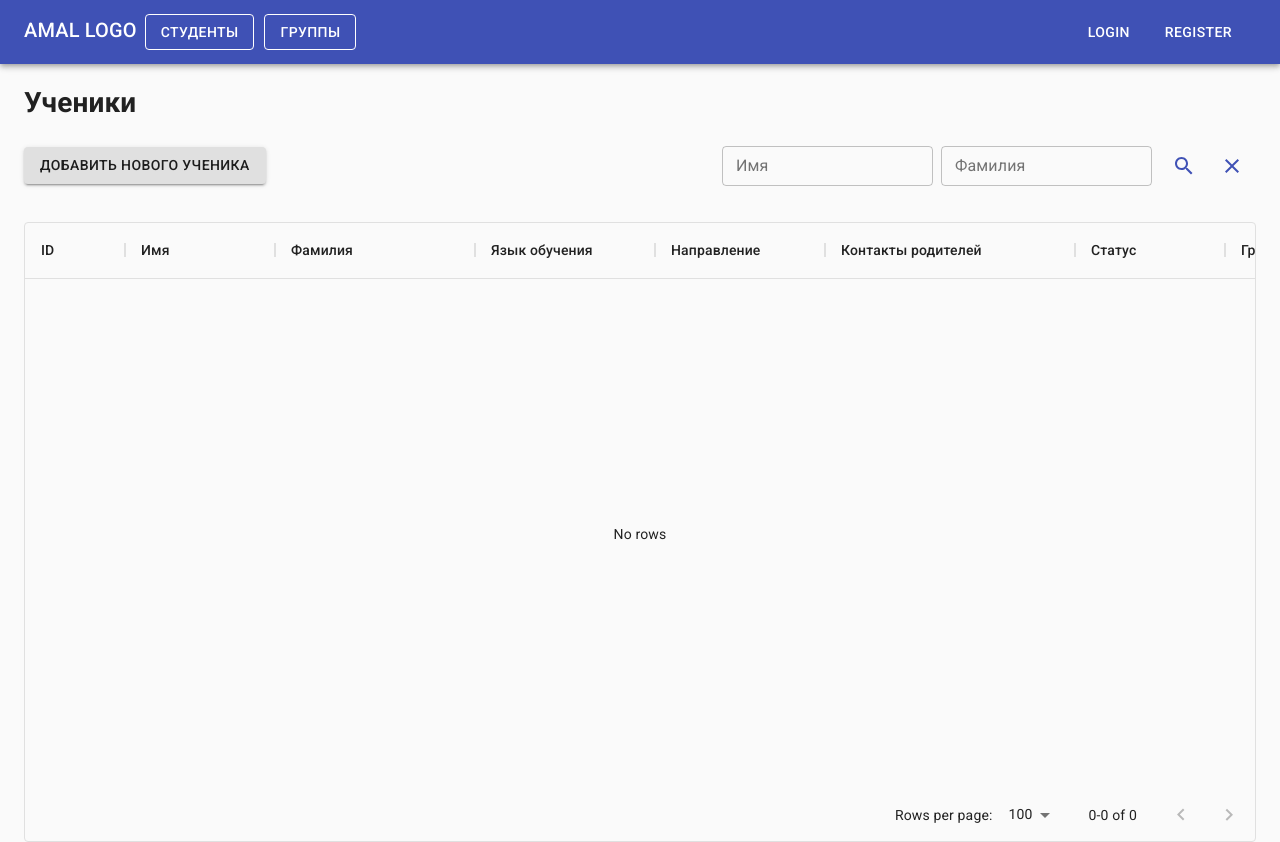
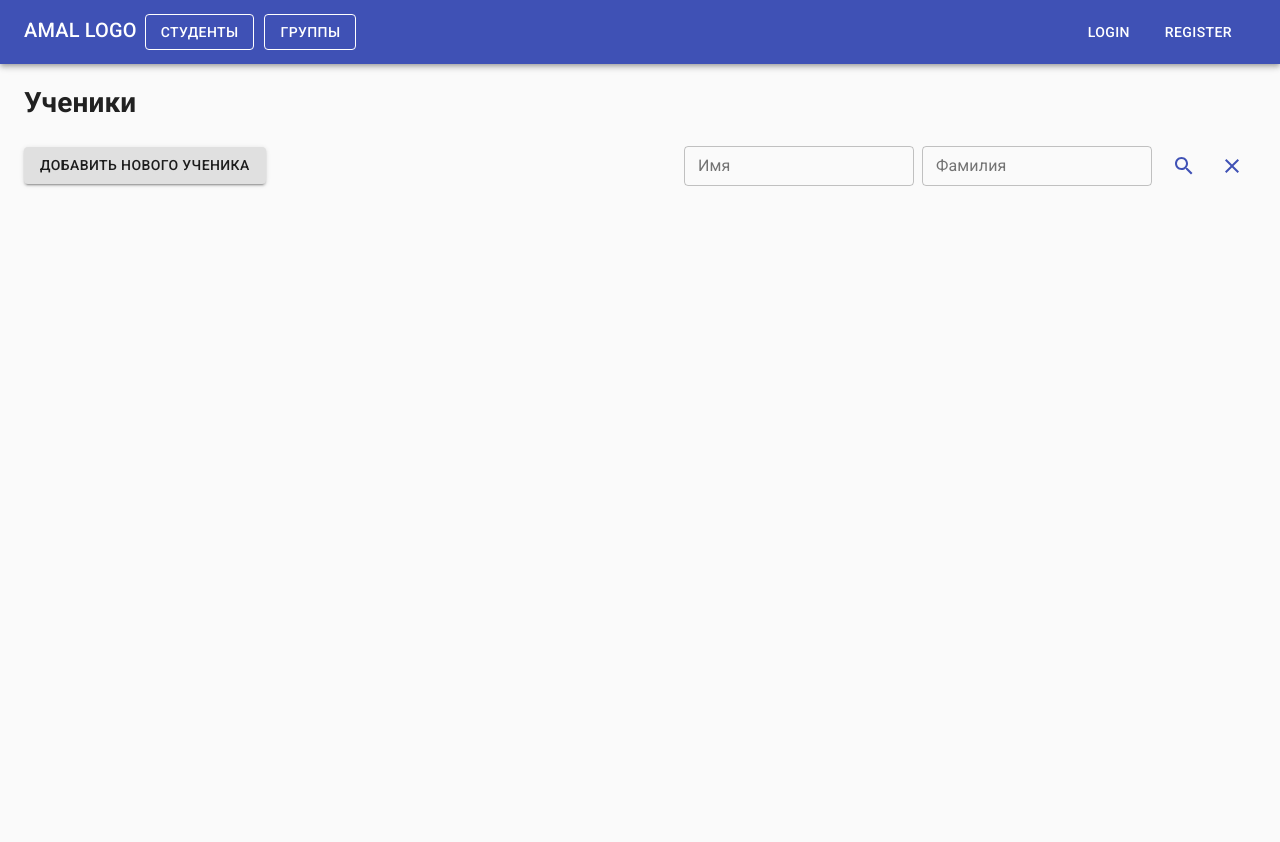
Before and after one commit to xx3u/amal_frontend, a React (Create React App) app: page /admin-app/students in a window 1280 px wide. After the commit the page ends 800 px from the top, so only its background shows below. Built offline with nearby package versions, Linux system fonts and the light colour scheme; no server answers.

Commit message:
Убран лишний TableItem

```diff
--- a/src/App.js
+++ b/src/App.js
@@ -9,6 +9,7 @@ import GroupsPage from './pages/GroupsPage/GroupsPage';
 import CreateStudentForm from './containers/Forms/Student/CreateStudentForm';
 import EditStudentForm from './containers/Forms/Student/EditStudentForm';
 import StudentDetailPage from './pages/StudentDetailPage/StudentDetailPage';
+import PaymentForm from './containers/Forms/Payment/PaymentForm';
 
 function App() {
   return (
@@ -23,6 +24,7 @@ function App() {
           <Route path='/admin-app/students' exact component={StudentsPage} />
           <Route path='/admin-app/groups' exact component={GroupsPage} />
           <Route path='/admin-app/students/:id' exact component={StudentDetailPage} />
+          <Route path='/payments' exact component={PaymentForm} />
         </Switch>
       </Layout>
     </div>
--- a/src/components/TableItems/TableItems.js
+++ /dev/null
@@ -1,21 +0,0 @@
-import React from 'react';
-import { makeStyles } from '@material-ui/core/styles';
-import { DataGrid } from '@material-ui/data-grid';
-
-const useStyles = makeStyles({
-  tableItem: {
-    height: 620,
-    width: '100%',
-  },
-});
-
-const TableItems = ({ rows, columns }) => {
-  const classes = useStyles();
-  return (
-    <div className={classes.tableItem}>
-      <DataGrid rows={rows} columns={columns} />
-    </div>
-  );
-};
-
-export default TableItems;
--- a/src/containers/StudentsContainer/StudentsContainer.js
+++ b/src/containers/StudentsContainer/StudentsContainer.js
@@ -1,6 +1,5 @@
 import React, { useEffect } from 'react';
 import { useSelector, useDispatch } from 'react-redux';
-import StudentsTable from '../../components/TableItems/TableItems';
 import { fetchStudents, getStudentsByParams } from '../../store/actions/studentsAction';
 import { Button, Grid } from '@material-ui/core';
 import { Link } from 'react-router-dom';
@@ -78,7 +77,6 @@ const StudentsContainer = () => {
         </Button>
         <Search searchHandler={searchHandler} dropSearchHandler={dropSearchHandler} />
       </Actions>
-      <StudentsTable rows={changedStudents} columns={columns} />
     </div>
   );
 };
```
